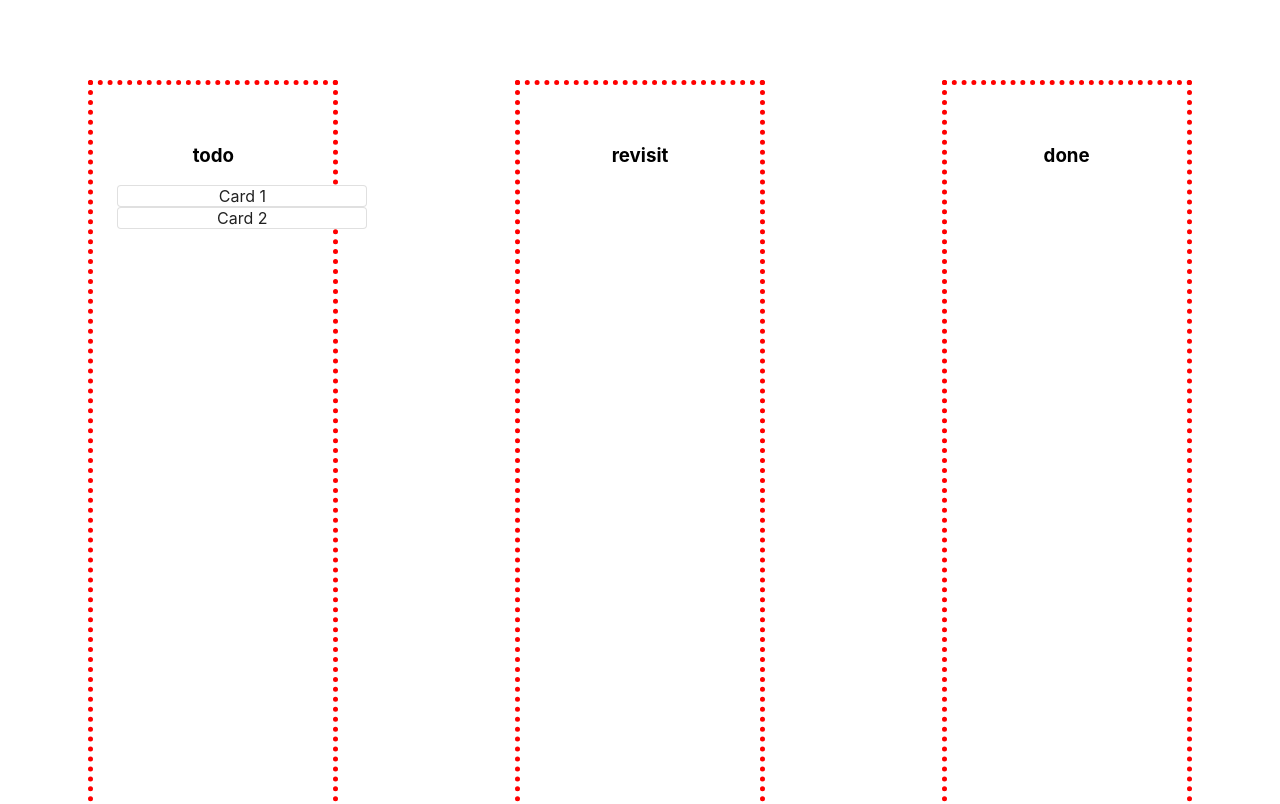
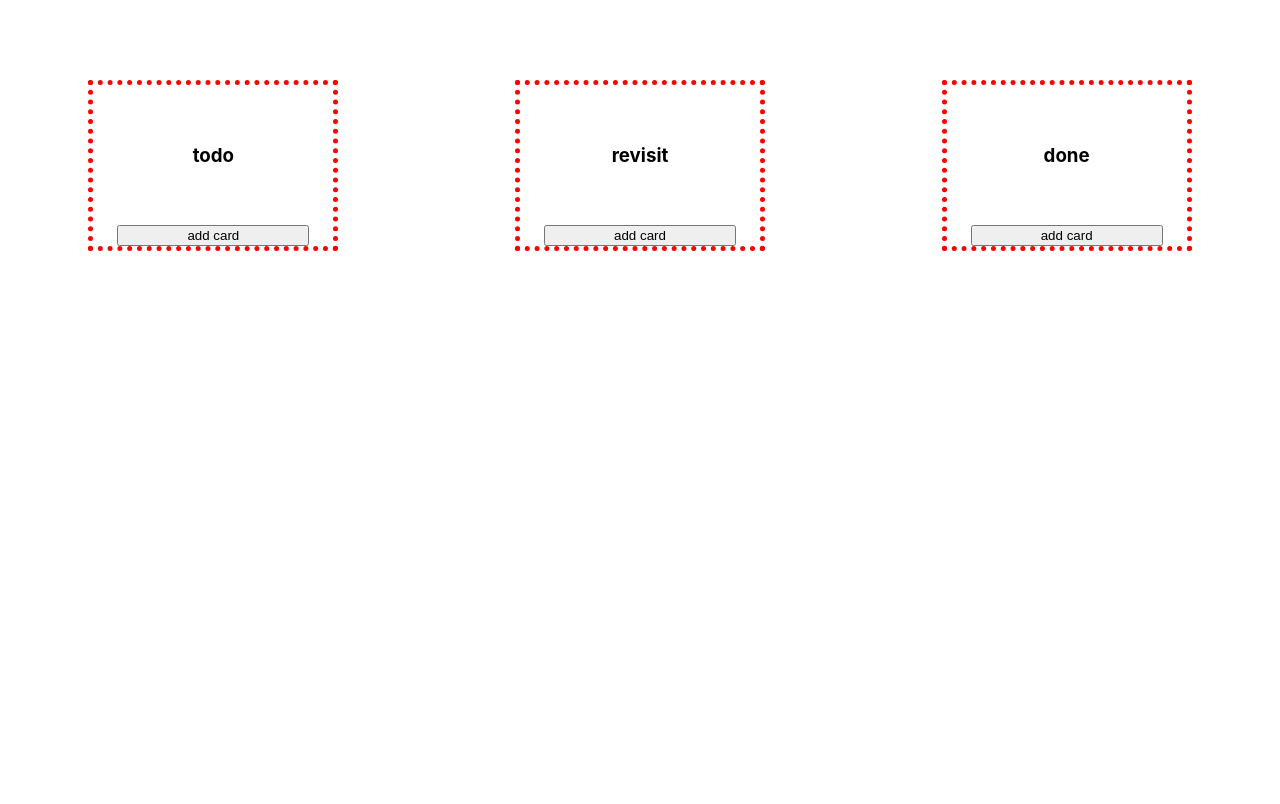
Before and after one commit to JAbreu96/algo-helper, a React (Create React App) app: page / in a window 1280 px wide. Shown: the top 804 px of the page. Built offline with nearby package versions, Linux system fonts and the light colour scheme.

Commit message:
Added questionType property to signify what type of interview question the card is

```diff
--- a/src/components/DragnDropContainer.js
+++ b/src/components/DragnDropContainer.js
@@ -8,23 +8,10 @@ import { useDrop } from 'react-dnd';
 
 import '../css/DragnDropContainer.css';
 const DragnDropContainer = ({ x, y, children }) => {
-
-  // HARDCODED CARDS
+  const [count, updateCount] = useState(0);
+  // Cards State
   const [cards, createCards] = useState({
-    todo: [{
-      id: "qwe1",
-      title: "Card 1",
-      status: "todo",
-      order: 1,
-      label: "UI Dev"
-    },
-    {
-      id: "qwe2",
-      title: "Card 2",
-      status: "todo",
-      order: 2,
-      label: "UI Dev"
-    }],
+    todo: [],
     revisit: [],
     done: []
   })
@@ -94,10 +81,52 @@ const DragnDropContainer = ({ x, y, children }) => {
       return { ...card, [oldStatus]: tempGaveList, [newStatus]: tempRecievedList };
     })
   }
+
+  //ADD CARDS
+  /*
+  //SHOWN TO USER
+  Expected Obj:
+  Title: String
+  Difficulty: 0 - 2
+  Time: int
+  Time & Space Complexity: String
+  Link to Problem
+  Comments
+
+  //NOT SHOWN
+  id: int
+  status: string
+  order: int
+  */
+
+  const addCard = (status) => {
+    let card = {
+      id: "qwe" + count,
+      title: "New Card",
+      status: status,
+      order: cards[status].length + 1,
+      difficulty: 0,
+      time: 30,
+      timeSpace: 'O(n)',
+      link: '',
+      questionType: 'Arrays',
+      comments: ''
+    }
+
+
+    updateCount(count + 1);
+    // const newList = [...cards[status], card];
+
+    createCards((item) => {
+      return { ...item, [status]: [...cards[status], card] }
+    })
+
+  }
+
   return (
     <section className="lists-container">
       {Object.keys(cards).map((key, i) => {
-        return <ListColumn key={key} title={key} status={key} cards={cards[key]} onChange={cardChangeHandler} />
+        return <ListColumn key={key} title={key} status={key} cards={cards[key]} onChange={cardChangeHandler} addCard={addCard} />
       })}
     </section>
   )
--- a/src/components/ListColumn.js
+++ b/src/components/ListColumn.js
@@ -4,7 +4,7 @@ import Cell from './Cell.js';
 
 import '../css/ListColumn.css';
 
-const ListColumn = ({ title, cards, status, onChange }) => {
+const ListColumn = ({ title, cards, status, onChange, addCard }) => {
 
   let sorted = cards.sort((a, b) => a.order - b.order);
 
@@ -50,12 +50,15 @@ const ListColumn = ({ title, cards, status, onChange }) => {
           onDragLeave={onDragLeaveHandler}
           onDrop={onDropHandler}
         >
-        {
-          cards.map((card, i) => {
-            return <Cell key={`status-${card.id}`} info={card} status={status} />
-          })
-        }
+          {
+            cards.map((card, i) => {
+              return <Cell key={`status-${card.id}`} info={card} status={status} questionType={card.questionType} />
+            })
+          }
         </div>
+        <input type='button' value="add card" onClick={() => {
+          addCard(status);
+        }} />
       </Container>
     </>
   )
--- a/src/css/ListColumn.css
+++ b/src/css/ListColumn.css
@@ -1,6 +1,6 @@
 .listColumn-container {
   width: 250px !important;
-  height: 150vh !important;
+  height: fit-content !important;
   border: 5px dotted red;
   display: flex !important;
   flex-direction: column;
@@ -10,5 +10,10 @@
 
 .boardContentArea {
   width: inherit !important;
-  height: inherit !important;
+  height: fit-content !important;
+  padding: 10px;
 }
+
+input {
+  margin-top: 20px;
+}
```
